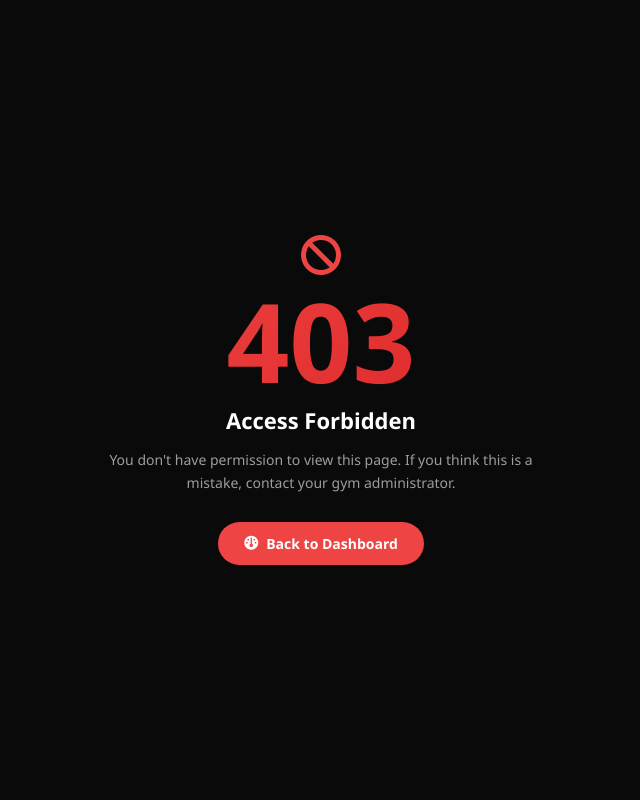
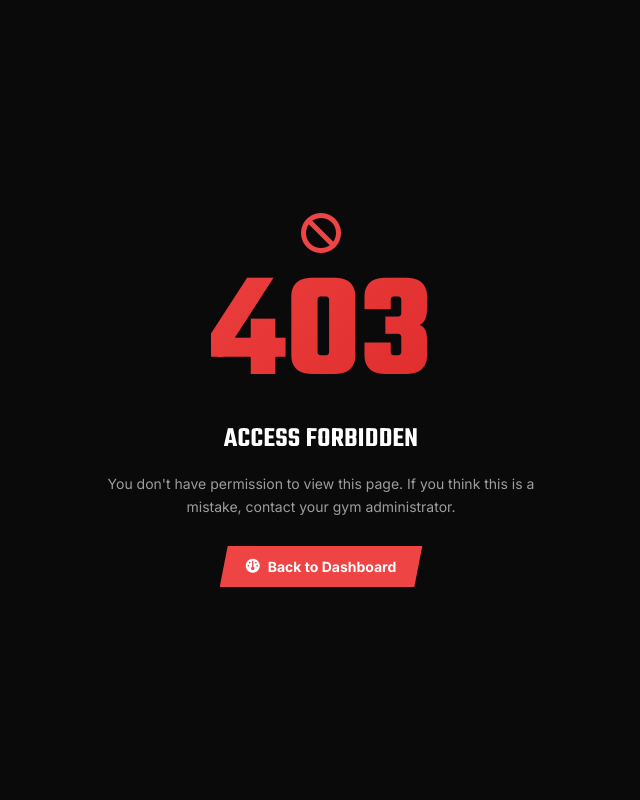
Before and after one commit to mostafamohamed521/GYMX, a Django app: template templates/system/errors/403.html in a window 1280 px wide. Shown: the whole page, without its empty margins (319-959 px from the left). Run offline with Django 5.2, Linux system fonts and the light colour scheme; the template is opened without the code that fills it, so the values that code supplies are empty.

Commit message:
Update system error templates

```diff
--- a/templates/system/errors/403.html
+++ b/templates/system/errors/403.html
@@ -5,13 +5,15 @@
 <meta name="viewport" content="width=device-width, initial-scale=1.0" />
 <title>403 — Forbidden | GymX</title>
 <link rel="stylesheet" href="https://cdnjs.cloudflare.com/ajax/libs/font-awesome/6.5.1/css/all.min.css">
+<link rel="preconnect" href="https://fonts.googleapis.com">
+<link href="https://fonts.googleapis.com/css2?family=Teko:wght@600;700&family=Inter:wght@400;500;600;700&display=swap" rel="stylesheet">
 <style>
-  body{margin:0;font-family:'Segoe UI',sans-serif;background:#0A0A0B;color:white;min-height:100vh;display:flex;align-items:center;justify-content:center;text-align:center;}
+  body{margin:0;font-family:'Inter',sans-serif;background:#0A0A0B;color:white;min-height:100vh;display:flex;align-items:center;justify-content:center;text-align:center;}
   .wrap{max-width:480px;padding:24px;}
-  .code{font-size:110px;font-weight:900;background:linear-gradient(135deg,#EF4444,#DC2626);-webkit-background-clip:text;background-clip:text;color:transparent;line-height:1;}
-  h1{font-size:22px;margin:10px 0 12px;}
+  .code{font-family:'Teko',sans-serif;font-size:150px;font-weight:700;background:linear-gradient(135deg,#EF4444,#DC2626);-webkit-background-clip:text;background-clip:text;color:transparent;line-height:1;}
+  h1{font-family:'Teko',sans-serif;font-size:28px;font-weight:600;letter-spacing:.3px;text-transform:uppercase;margin:6px 0 12px;}
   p{color:rgba(255,255,255,0.6);font-size:14px;line-height:1.6;margin-bottom:28px;}
-  .btn{display:inline-flex;align-items:center;gap:8px;background:#EF4444;color:white;font-weight:700;padding:12px 26px;border-radius:999px;text-decoration:none;font-size:14px;}
+  .btn{display:inline-flex;align-items:center;gap:8px;background:#EF4444;color:white;font-weight:700;padding:12px 26px;clip-path:polygon(8px 0,100% 0,calc(100% - 8px) 100%,0 100%);text-decoration:none;font-size:14px;}
   i.icon{font-size:40px;color:#EF4444;margin-bottom:10px;}
 </style>
 </head>
```
Also changed, not shown: templates/system/errors/401.html (+6 -4 lines), templates/system/errors/404.html (+8 -6 lines), templates/system/errors/500.html (+6 -4 lines).
